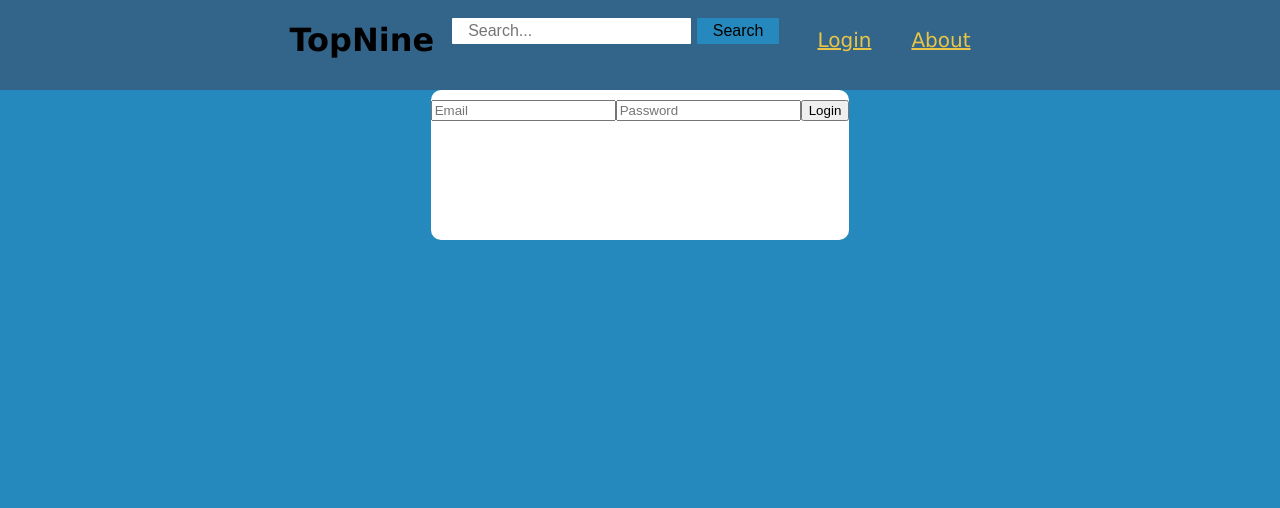
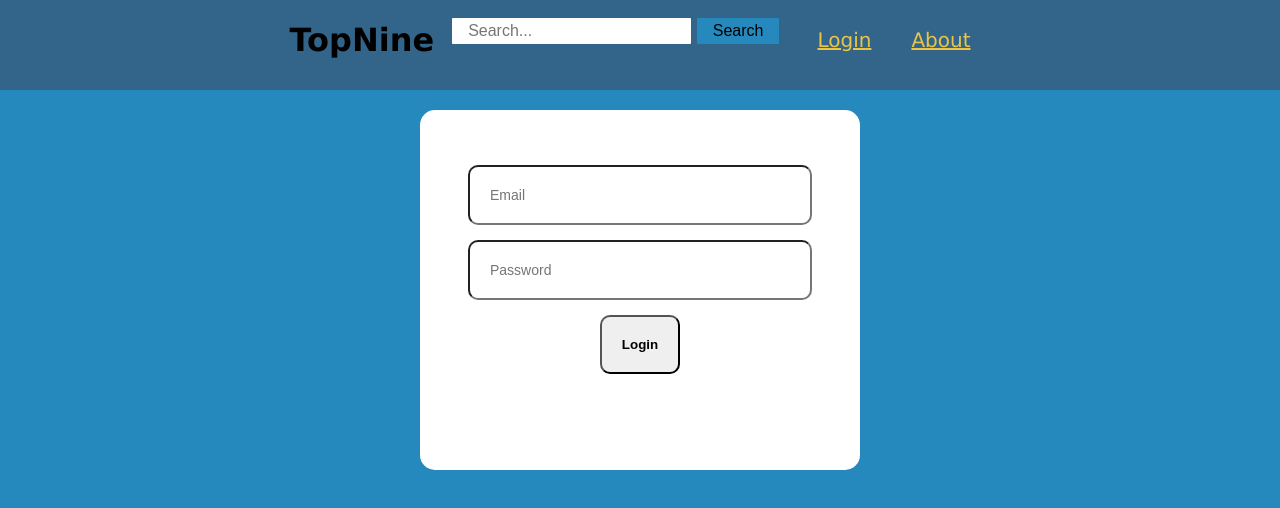
Before and after one commit to Build-Week-My-Top-Nine/Front-End, a React (Create React App) app in the folder top-nine/: page /LoginPage in a window 1280 px wide. Shown: the top 508 px of the page. Built offline with nearby package versions, Linux system fonts and the light colour scheme.

Commit message:
finished login for and route to login form

```diff
--- a/top-nine/src/App.css
+++ b/top-nine/src/App.css
@@ -48,7 +48,30 @@
   color: #E8C547;
   padding: 20px;
   font-size: 20px;
-  align-self: center;}
+  align-self: center;
+}
 .Form {
   background-color: white;
+  margin-top: 20px;
+  height: 300px;
+  width: 400px;
+  border-radius: 15px;
+  padding: 20px;
+  padding-top: 40px;
 }
+.Field {
+  margin: auto;
+  margin-top: 15px;
+  margin-bottom: 15px;
+  display: block;
+  padding: 20px;
+  border-radius: 10px;
+  width: 300px;
+  font-size: 14px;
+}
+ .button {
+  border-radius: 10px;
+  margin: auto;
+  padding: 20px;
+  font-weight: bold;
+}
--- a/top-nine/src/components/LogInPage.js
+++ b/top-nine/src/components/LogInPage.js
@@ -1,41 +1,30 @@
 import React from "react";
 import { withFormik, Field, Form } from "formik";
-import styled from 'styled-components';
+// import styled from 'styled-components';
 
-const FormStyle = styled.form`
-display: flex;
-flex-direction: row rowwrap;
-justify-content: center;
-  display: inline-block;
-  border-radius: 10px;
-  margin: 0auto;
-  height: 150px;
-`;
-const FeildStyle = styled.input`
 
-`;
 
 const Login = props => {
   const { touched, errors, handleChange, handleSubmit } = props;
   console.log("something");
   return (
-    <FormStyle className='Form' onSubmit={handleSubmit}>
-      <FeildStyle
+    <Form className='Form' onSubmit={handleSubmit}>
+      <Field className="Field"
         type="email"
         onChange={handleChange}
         name="email"
         placeholder="Email"
       />
       {errors.email && touched.email && <div id="feedback">{errors.email}</div>}
-      <FeildStyle
+      <Field className="Field"
         type="password"
         onChange={handleChange}
         name="password"
         placeholder="Password"
       />
       {errors.password && touched.password && <div id="feedback">{errors.password}</div>}
-      <button type="submit">Login</button>
-    </FormStyle>
+      <button className="button" type="submit">Login</button>
+    </Form>
 
   );
 };
@@ -63,12 +52,6 @@ const LoginForm = withFormik({
 
   displayName: 'BasicForm',
 })(Login);
-// return (
 
-//         <Form>
-//         <Field type="email" name="email" placeholder="Email" />
-//         <Field type="password" name="password" placeholder="Password" />
-//         </Form>
-// );
 
 export default LoginForm;
```
